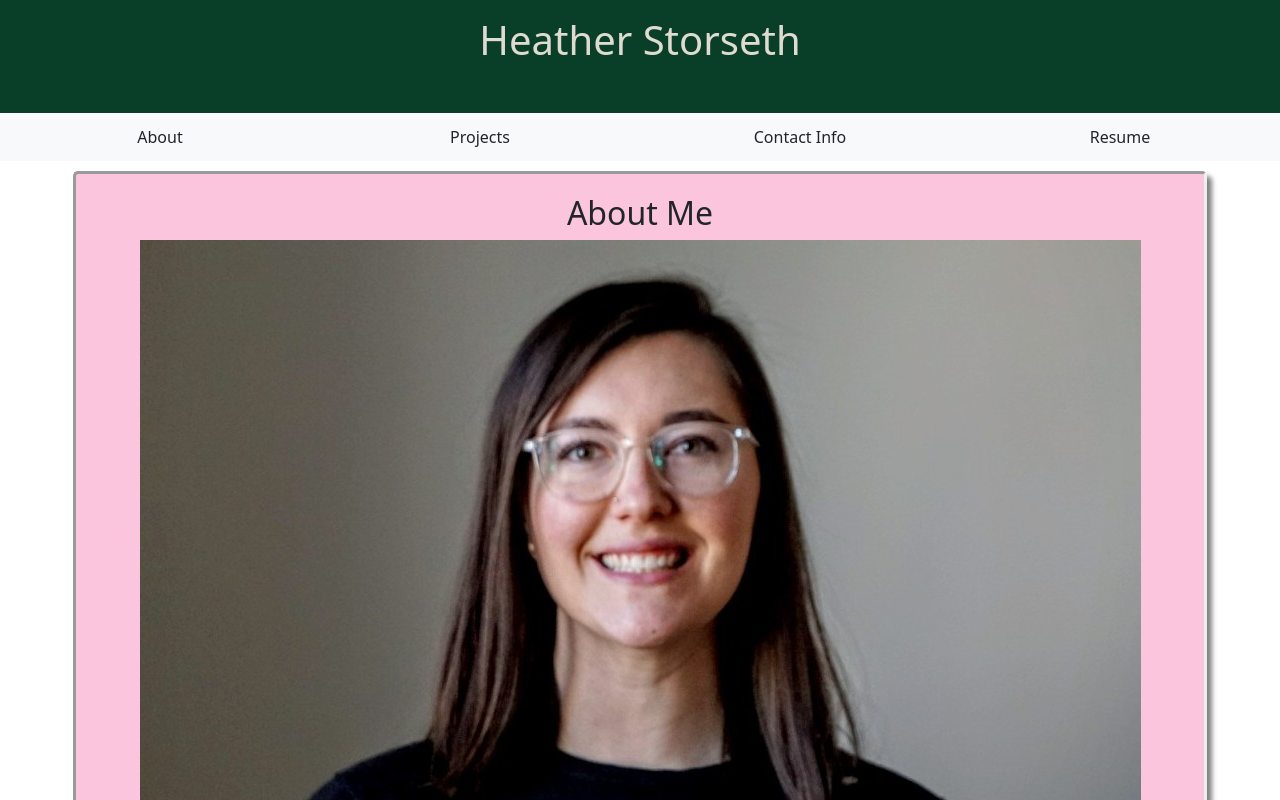
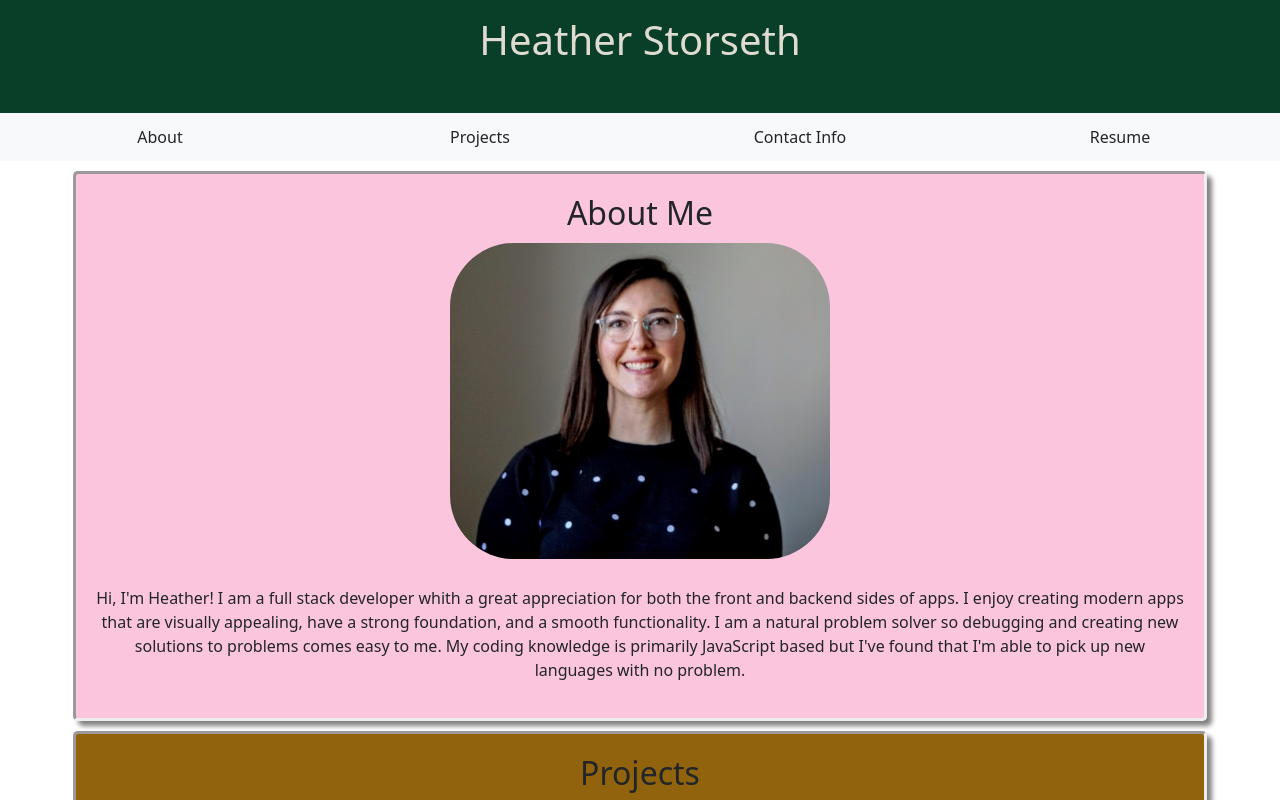
Before and after one commit to hstor3/react-portfolio, a React (Create React App) app: page / in a window 1280 px wide. Shown: the top 800 px of the page. Built offline with nearby package versions, Linux system fonts and the light colour scheme.

Commit message:
profile pic added

```diff
--- a/src/components/About/index.css
+++ b/src/components/About/index.css
@@ -12,3 +12,14 @@
     border-style: inset;
     text-align: center;
 }
+
+.profile-pic {
+    margin-left: auto;
+    margin-right: auto;
+    margin-bottom: 2.5%;
+    margin-top: 1%;
+    display: block;
+    border-radius: 5vw;
+    max-width: 100%;
+    width: 35%;
+}
--- a/src/components/About/index.js
+++ b/src/components/About/index.js
@@ -6,7 +6,7 @@ function About() {
     return (
         <article id="about-me" className="stuff" alt="about me section">
         <h2>About Me</h2>
-        <img src='../../assets/pro-pic.JPG' alt='profile' />
+        <img src='./assets/pro-pic.JPG' alt='profile' className='profile-pic' />
         <p>
           Hi, I'm Heather! I am a full stack developer whith a great appreciation
           for both the front and backend sides of apps. I enjoy creating
```
